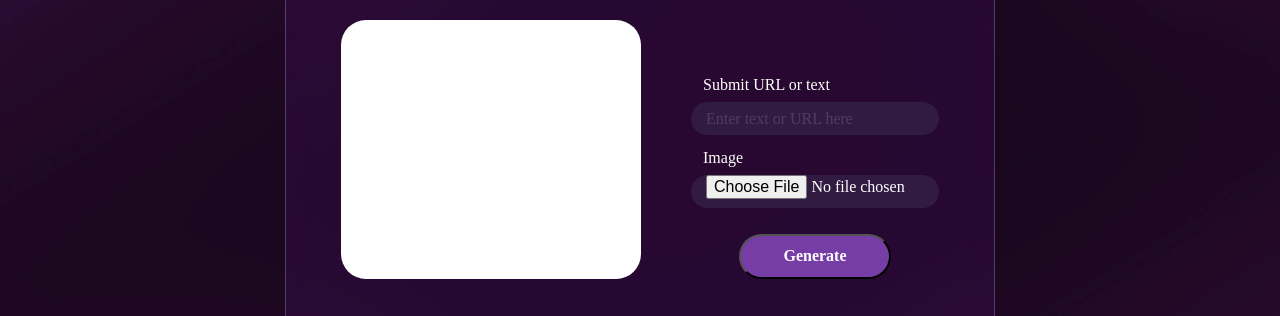
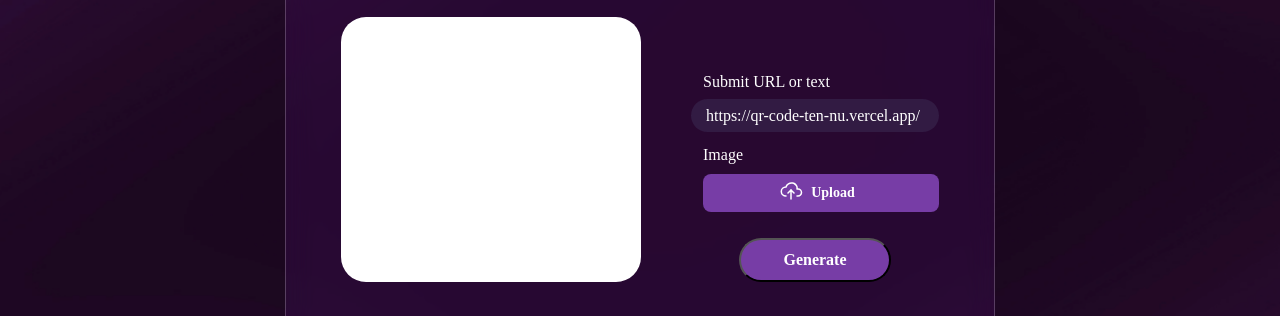
Before and after one commit to Robiyashka/qrCode, a plain HTML site: page index.html in a window 1280 px wide. Shown: the part 264-580 px from the top of the page. Drawn offline with Linux system fonts and the light colour scheme; a web font is replaced by a local one.

Commit message:
first commit

```diff
--- a/index.html
+++ b/index.html
@@ -1,16 +1,17 @@
 <!DOCTYPE html>
 <html lang="en">
-
   <head>
-    <meta charset="UTF-8">
-    <meta name="viewport" content="width=device-width, initial-scale=1.0">
+    <meta charset="UTF-8" />
+    <meta name="viewport" content="width=device-width, initial-scale=1.0" />
     <title>QrCode</title>
-    <script type="text/javascript" src="https://unpkg.com/qr-code-styling@1.5.0/lib/qr-code-styling.js"></script>
-    <link rel="stylesheet" href="./style/style.css">
+    <script
+      type="text/javascript"
+      src="https://unpkg.com/qr-code-styling@1.5.0/lib/qr-code-styling.js"
+    ></script>
+    <link rel="stylesheet" href="./style/style.css" />
   </head>
 
   <body>
-
     <div class="container">
       <main>
         <div class="main_header">
@@ -32,22 +33,52 @@
           </div>
           <div class="main_box_form">
             <label for="">Submit URL or text</label>
-                    <input type="text" name="" id="url" placeholder="Enter text or URL here">
-                    <label for="">Image</label>
-                    <input type="file" name="" id=""class="file" placeholder="300x300">
+            <input
+              type="text"
+              name=""
+              id="url"
+              placeholder="Enter text or URL here"
+              value="https://qr-code-ten-nu.vercel.app/"
+            />
+            <label for="file"
+              >Image
+              <input type="file" class="file" id="file" />
+              <div class="button_d">
+                <span class="btn__icon">
+                  <svg
+                    stroke-linejoin="round"
+                    stroke-linecap="round"
+                    fill="none"
+                    stroke="currentColor"
+                    stroke-width="1.5"
+                    viewBox="0 0 24 24"
+                    height="24"
+                    width="24"
+                    xmlns="http://www.w3.org/2000/svg"
+                  >
+                    <path fill="none" d="M0 0h24v24H0z" stroke="none"></path>
+                    <path
+                      d="M7 18a4.6 4.4 0 0 1 0 -9a5 4.5 0 0 1 11 2h1a3.5 3.5 0 0 1 0 7h-1"
+                    ></path>
+                    <path d="M9 15l3 -3l3 3"></path>
+                    <path d="M12 12l0 9"></path>
+                  </svg>
+                </span>
+                <span class="btn__text">Upload</span>
+              </div>
+            </label>
             <button class="button">Generate</button>
           </div>
         </div>
         <div class="main_btn">
           <button class="download">Download</button>
-                <div class="main_btn_img">
-                    <img src="./img/GitHub.png" alt="">
-                </div>
+          <a href="https://github.com/Robiyashka/qrCode" class="main_btn_img">
+            <img src="./img/GitHub.png" alt="" />
+          </a>
         </div>
       </main>
     </div>
 
     <script src="./js/script.js"></script>
   </body>
-
 </html>
--- a/js/script.js
+++ b/js/script.js
@@ -44,6 +44,8 @@ button.addEventListener("click", function () {
 
 // ** Oq rang tugmasi bosilganda**
 document.querySelector(".white").addEventListener("click", function () {
+    document.querySelector(".black").style.border = "none";
+  document.querySelector(".white").style.border = "2px solid blue";
   if (fileInput.files.length > 0) {
     let reader = new FileReader();
     reader.onload = function (event) {
@@ -52,13 +54,15 @@ document.querySelector(".white").addEventListener("click", function () {
     };
     reader.readAsDataURL(fileInput.files[0]);
   } else {
-    Qrcode(urlInput.value, "#fff", "#000", false, "../img/logo-big.png");
+    Qrcode( "https://qr-code-ten-nu.vercel.app/",urlInput.value, "#fff", "#000", false, "../img/logo-big.png");
   }
   document.querySelector(".main_box_qrcode").style.backgroundColor = "#000";
 });
 
 // ** Qora rang tugmasi bosilganda**
 document.querySelector(".black").addEventListener("click", function () {
+  document.querySelector(".black").style.border = "2px solid blue";
+  document.querySelector(".white").style.border ="none";
   if (fileInput.files.length > 0) {
     let reader = new FileReader();
     reader.onload = function (event) {
--- a/style/style.scss
+++ b/style/style.scss
@@ -91,7 +91,7 @@ $font-Monda: "Monda";
 
               &:last-of-type {
                 background-color: #000;
-                border-color: #fff;
+                border:2px solid blue;
               }
             }
           }
@@ -154,9 +154,11 @@ $font-Monda: "Monda";
             &::placeholder {
               color: rgba(255, 255, 255, 0.15);
             }
+            &[type="file"] {
+              display: none;
+            }
           }
-
-          button {
+          .button {
             width: 100%;
             max-width: 152px;
             display: block;
@@ -172,6 +174,30 @@ $font-Monda: "Monda";
             background-color: rgba(119, 61, 166, 1);
             cursor: pointer;
             transition: all 0.4s;
+
+            &:hover {
+              opacity: 0.8;
+            }
+          }
+          .button_d {
+            margin-top: 8px;
+            width: 100%;
+            background-color: rgba(119, 61, 166, 1);
+            line-height: 1;
+            display: flex;
+            align-items: center;
+            justify-content: center;
+            gap: 0.5rem;
+            padding: 0.25rem 0.5rem;
+            cursor: pointer;
+            padding-right: 1rem;
+            font-weight: 600;
+            font-size: 14px;
+            font-family: $font-Monda;
+            font-weight: bold;
+            line-height: 139.6%;
+            white-space: nowrap;
+            border-radius: 8px;
 
             &:hover {
               opacity: 0.8;
```
Also changed, not shown: style/style.css, 2 other files. Lines whose indentation alone changed are shown as unchanged.
